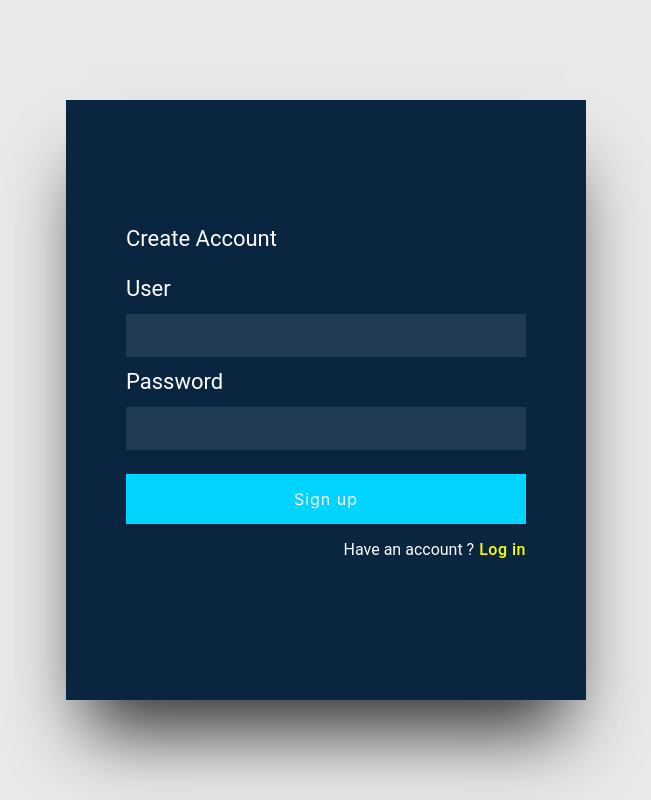
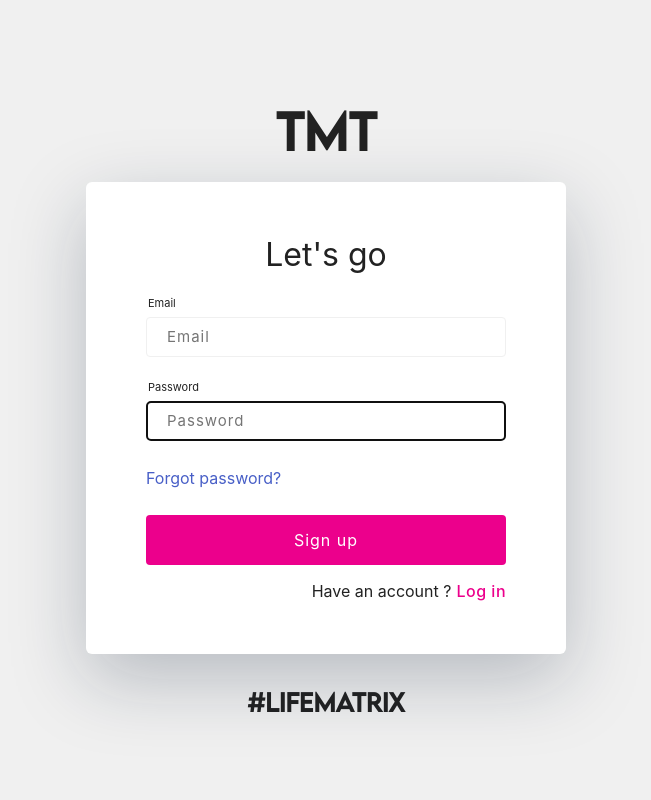
Before and after one commit to DashnyamB/face-recognition, a React (Create React App) app: page /login in a window 1280 px wide. Shown: the whole page, without its empty margins (314-965 px from the left). Built offline with nearby package versions, Linux system fonts and the light colour scheme; no server answers.

Commit message:
login-change

```diff
--- a/src/Components/Login/index.js
+++ b/src/Components/Login/index.js
@@ -16,69 +16,55 @@ const Login = (props) => {
   } = props;
   return (
     <div className="login">
-      {account ? (
-        <>
-          <div className="loginContainer">
-            <label>Login</label>
-            <label>User</label>
+      <h1>TMT</h1>
+      <div className="login__container">
+        {account? (<h2>Welcome back!</h2>) : (<h2>Let's go</h2>)}
+        <div>
+          <label>Email</label>
           <input
             type="text"
             required
+            placeholder="Email"
             autoFocus
             value={email}
             onChange={(e) => setEmail(e.target.value)}
           />
-            <p className="errorMsg">{emailError}</p>
+          <p className="login__container__errorMsg">{emailError}</p>
+        </div>
+        <div>
           <label>Password</label>
           <input
             type="password"
             required
+            placeholder="Password"
             autoFocus
             value={pass}
             onChange={(e) => setPass(e.target.value)}
           />
           <p className="errorMsg">{passError}</p>
-            <div className="btnContainer">
-              <button onClick={handleLogin}>Log in</button>
+        </div>
+        <div>
+          <a>Forgot password?</a>
+        </div>
+        {account ? (
+          <div className="login__container__btnContainer">
+            <button onClick={handleLogin}>Continue</button>
             <p>
               Don't have an account ?
             <span onClick={() => setAccount(!account)}>Sign up</span>
             </p>
           </div>
-          </div>
-        </>
         ) : (
-        <>
-          <div className="loginContainer">
-            <label>Create Account</label>
-            <label>User</label>
-            <input
-              type="text"
-              required
-              autoFocus
-              value={email}
-              onChange={(e) => setEmail(e.target.value)}
-            />
-            <p className="errorMsg">{emailError}</p>
-            <label>Password</label>
-            <input
-              type="password"
-              required
-              autoFocus
-              value={pass}
-              onChange={(e) => setPass(e.target.value)}
-            />
-            <p className="errorMsg">{passError}</p>
-            <div className="btnContainer">
+          <div className="login__container__btnContainer">
             <button onClick={handleSignUp}>Sign up</button>
             <p>
               Have an account ?
               <span onClick={() => setAccount(!account)}>Log in</span>
             </p>
           </div>
+        )}
       </div>
-        </>
-      )}
+      <h2>#LIFEMATRIX</h2>
     </div>
   );
 };
--- a/src/Components/LoginPage/index.js
+++ b/src/Components/LoginPage/index.js
@@ -3,7 +3,7 @@ import { Route, Switch, Redirect } from "react-router";
 import Login from "../Login";
 import HomePage from "../../PageComponents/HomePage";
 import fire from "../../firebase";
-import "./style.css";
+import "./style.scss";
 
 const LoginPage = (props) => {
     const [user, setUser] = useState("");
--- a/src/Components/LoginPage/style.css
+++ /dev/null
@@ -1,87 +0,0 @@
-* {
-    box-sizing: border-box;
-    margin: 0;
-    padding: 0;
-    font-family: "Roboto", sans-serif;
-  }
-
-  button {
-    border: none;
-    outline: none;
-    width: 100%;
-    padding: 15px 0;
-    color: #fff;
-    font-size: 16px;
-    letter-spacing: 1px;
-    background: #01D4FF;
-    cursor: pointer;
-  }
-
-  .login {
-    width: 100%;
-    min-height: 100vh;
-    padding: 0 20px;
-    background: #e9e9e9;
-    display: flex;
-  }
-
-  .login .loginContainer {
-    padding: 60px;
-    margin: auto;
-    width: 100%;
-    max-width: 520px;
-    min-height: 600px;
-    display: flex;
-    flex-direction: column;
-    justify-content: center;
-    background: #092540;
-    box-shadow: 0 50px 70px -20px rgba(0, 0, 0, 0.8);
-  }
-
-  .login .loginContainer label {
-    color: white;
-    margin: 14px 0;
-    display: block;
-    font-size: 22px;
-    line-height: 1;
-  }
-
-  .login .loginContainer input {
-    width: 100%;
-    border: none;
-    outline: none;
-    font-size: 19px;
-    padding: 10px;
-    background: rgba(255, 255, 255, 0.1);
-    color: #fff;
-    letter-spacing: 1px;
-  }
-
-  .login .loginContainer .btnContainer {
-    width: 100%;
-    padding: 24px 0;
-  }
-
-  .login .loginContainer .btnContainer p {
-    margin: 14px 0 0 0;
-    text-align: right;
-    color: #fff;
-  }
-
-  .login .loginContainer .btnContainer p span {
-    color: yellow;
-    font-weight: 500;
-    letter-spacing: 0.5px;
-    margin-left: 5px;
-    cursor: pointer;
-    transition: all 400ms ease-in-out;
-  }
-
-  .login .loginContainer .btnContainer p span:hover {
-    color: #7A73FF;
-  }
-
-  .login .loginContainer .errorMsg {
-    color: #7A73FF;
-    font-size: 16px;
-  }
--- /dev/null
+++ b/src/Components/LoginPage/style.scss
@@ -0,0 +1,110 @@
+@import "../../css/style.scss";
+
+.login{
+  display: flex;
+  flex-direction: column;
+  justify-content: center;
+  padding: 0 20px;
+  width: 100%;
+  min-height: 100vh;
+  background: $gray-bg;
+  display: flex;
+  & > h1{
+    font-family: $lemonMilk;
+    font-weight: bolder;
+    font-size: 48px;
+    line-height: 72px;
+    text-align: center;
+    color: $black;
+    margin: 15px 0px;
+  }
+  & > h2{
+    font-family: $lemonMilk;
+    font-weight: 700;
+    font-size: 24px;
+    line-height: 36px;
+    text-align: center;
+    color: $black;
+    margin-top: 30px;
+  }
+  &__container{
+    padding: 30px 60px 26px;
+    width: 480px;
+    margin: 0 auto;
+    display: flex;
+    flex-direction: column;
+    justify-content: center;
+    background: $white;
+    box-shadow: 0 25px 75px rgba(16,30,54,.25);
+    border-radius: 6px;
+    position: relative;
+    & > h2{
+      font-weight: 700px;
+      font-size: 32px;
+      line-height: 46px;
+      text-align: center;
+      color: $black;
+      margin: 20px 0px;
+    }
+    & > div{
+      margin-bottom: 25px;
+      & > label{
+        font-weight: 500px;
+        font-size: 11px;
+        line-height: 11px;
+        display: block;
+        color: $black;
+        padding: 0 0 8px 2px;
+      }
+      & > input{
+        font-weight: 400;
+        font-size: 15px;
+        width: 100%;
+        line-height: 22px;
+        color: $black;
+        letter-spacing: 1px;
+        border: 1px solid $gray-bg;
+        box-sizing: border-box;
+        border-radius: 4px;
+        padding: 8px 20px 8px;
+        background: rgba(255, 255, 255, 0.1);
+        color: $black;
+      }
+    }
+    &__btnContainer{
+      width: 100%;
+      & > button{
+        border: none;
+        border-radius: 4px;
+        outline: none;
+        width: 100%;
+        padding: 15px 0;
+        color: $white;
+        font-size: 16px;
+        letter-spacing: 1px;
+        background: $primary-color;
+        cursor: pointer;
+      }
+      & > p{
+        margin: 14px 0 0 0;
+        text-align: right;
+        color: $black;
+        & > span{
+          color: $primary-color;
+          font-weight: 500;
+          letter-spacing: 0.5px;
+          margin-left: 5px;
+          cursor: pointer;
+          transition: all 400ms ease-in-out;
+        }
+        & > span:hover{
+          color: $secondary-color;
+        }
+      }
+    }
+    &__errorMsg{
+      color: $secondary-color;
+      font-size: 16px;
+    }
+  }
+}
```
Lines whose indentation alone changed are shown as unchanged.
